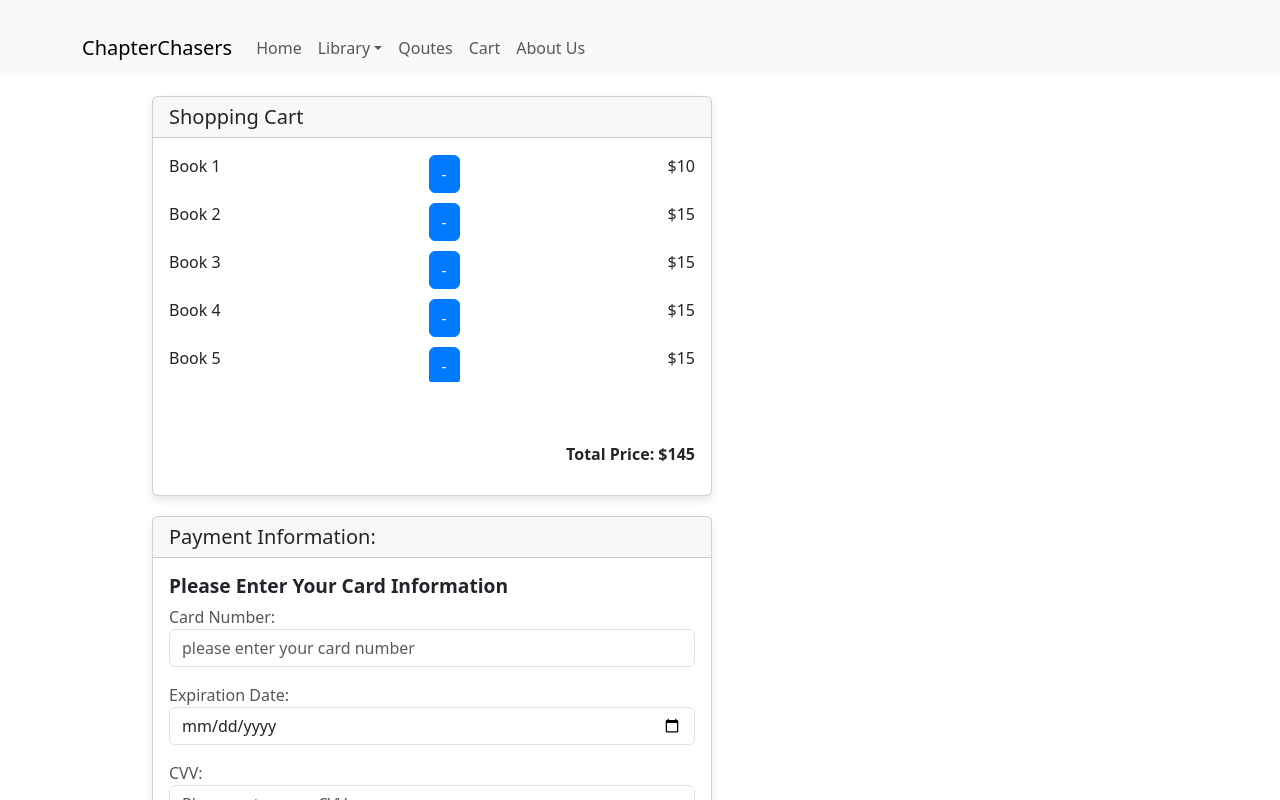
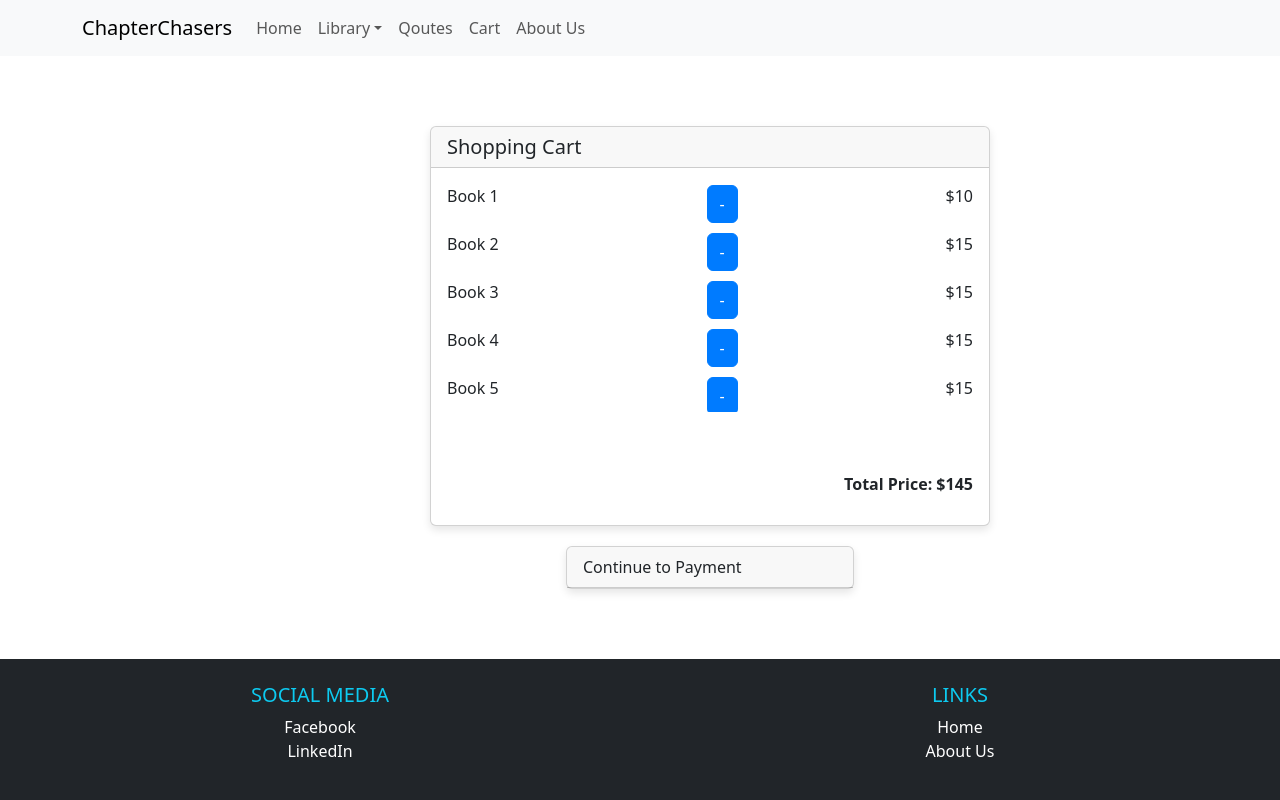
Before and after one commit to Chapter-Chasers/front-end, a React (Create React App) app: page /cart in a window 1280 px wide. Shown: the top 800 px of the page. Built offline with nearby package versions, Linux system fonts and the light colour scheme.

Commit message:
payment page

```diff
--- a/src/App.js
+++ b/src/App.js
@@ -3,6 +3,7 @@
 import Home from './components/Home/Home';
 import Navbar from './components/NavBar/NavBar';
 import Cart from './components/cart/Cart';
+import Cart2 from './components/cart/Cart2';
 import Footer from './components/footer/Footer';
 import { Route, Routes } from 'react-router-dom';
 import Qoutes from "./components/qoutes/Qoutes";
@@ -24,6 +25,7 @@ function App() {
         <Route path="/finishedBooks" element={<Home />} />
         <Route path="/qoutes" element={<Qoutes />} />
         <Route path="/cart" element={<Cart />} />
+        <Route path="/payment" element={<Cart2 />} />
         <Route path="/aboutUs" element={<AboutUs />} />
         <Route path="/bookDetails/:id" element={<BookDetails />} />
       </Routes>
--- a/src/components/cart/Cart.css
+++ b/src/components/cart/Cart.css
@@ -1,6 +1,10 @@
 .cartCon{
-  margin: 20px;
+  margin: 70px;
   margin-left: 140px;
+  display: flex;
+  justify-content: center;
+  align-items: center;
+
 }
 
 .cart-wrapper {
--- a/src/components/cart/Cart.js
+++ b/src/components/cart/Cart.js
@@ -2,21 +2,24 @@ import React from "react";
 import ShoppingCart from "./ShoppingCart";
 import PaymentInfo from "./paymenttest";
 import Container from "react-bootstrap/Container";
-import Row from "react-bootstrap/Row";
-import Col from "react-bootstrap/Col";
+import Button from 'react-bootstrap/Button';
+import Card from 'react-bootstrap/Card';
+import Nav from 'react-bootstrap/Nav';
 
 export default function Cart() {
   return (
-<Container className="cartCon">
-      <Row>
-        <Col>
-          {/* <ShoppingCart /> */}
-          <ShoppingCart/>
-        </Col>
-        <Col>
-          <PaymentInfo />
-        </Col>
-      </Row>
-    </Container>
+     <Container className="cartCon">
+    <div>
+      <ShoppingCart />
+      <Card style={{margin: '0 auto'}}>
+        <Card.Header>
+          <Nav.Item>
+          {/* margin-left: '3.5rem' */}
+            <Nav.Link href="/payment">Continue to Payment</Nav.Link>
+          </Nav.Item>
+        </Card.Header>
+      </Card>
+    </div>
+  </Container>
   );
 }
--- /dev/null
+++ b/src/components/cart/Cart2.js
@@ -0,0 +1,13 @@
+import PaymentInfo from "./paymenttest";
+import Container from "react-bootstrap/Container";
+
+export default function Cart2() {
+  return (
+    <Container className="cartCon">
+    <div>
+      <PaymentInfo />
+
+    </div>
+  </Container>
+  );
+}
--- a/src/components/cart/paymenttest.js
+++ b/src/components/cart/paymenttest.js
@@ -91,7 +91,7 @@ export default function PaymentTest() {
                 required
               />
             </Card.Text>
-
+           {/* <Button variant="primary" onClick={handleButtonClick} type="submit"> */}
             <Button variant="primary" onClick={handleButtonClick} type="submit">
               Submit
             </Button>
--- a/src/components/qoutes/qoutes.css
+++ b/src/components/qoutes/qoutes.css
@@ -1,6 +1,6 @@
-.container {
+/* .container {
   margin-top: 20px;
-}
+} */
 
 .category-column {
   padding-right: 20px;
```
